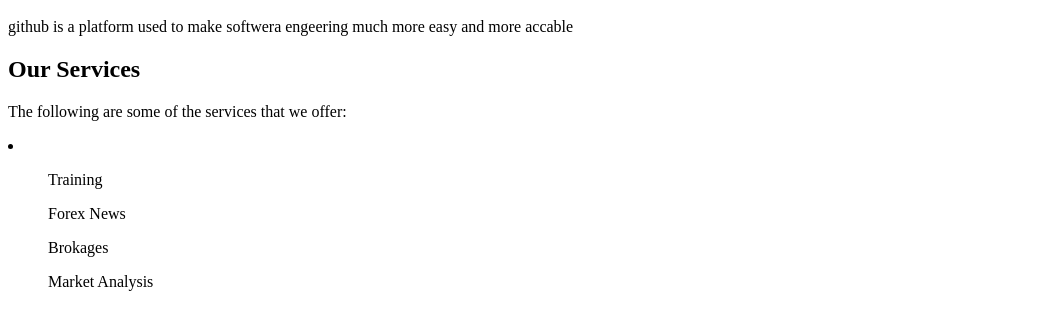
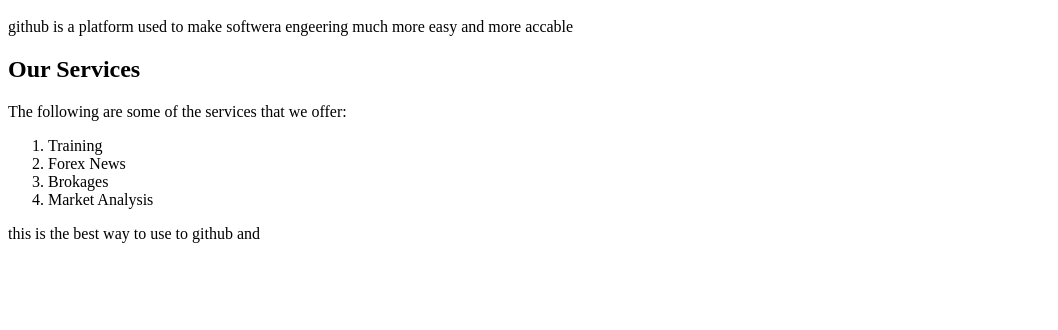
Before and after one commit to HILLARY2004/hillary.html, a plain HTML site: page about.html in a window 1280 px wide. Shown: the part 120-450 px from the top of the page, without its empty margins (0-1058 px from the left). Drawn offline with Linux system fonts and the light colour scheme.

Commit message:
send to github

```diff
--- a/about.html
+++ b/about.html
@@ -11,11 +11,12 @@
     <p>github is a platform used to make softwera engeering much more easy and more accable</p>
     <h2>Our Services</h2>
     <P>The following are some of the services that we offer:</P>
-    <li>
-        <ol>Training</ol>
-        <ol>Forex News</ol>
-        <ol>Brokages</ol>
-        <ol>Market Analysis</ol>
-    </li>
+    <ol>
+        <li>Training</li>
+        <li>Forex News</li>
+        <li>Brokages</li>
+        <li>Market Analysis</li>
+    </ol>
+    <p>this is the best way to use to github and </p>
 </body>
 </html>
```
